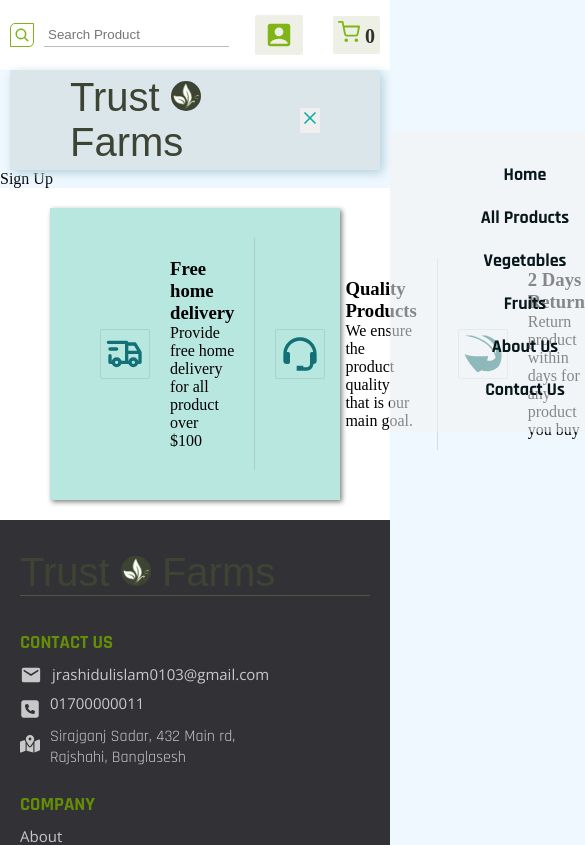
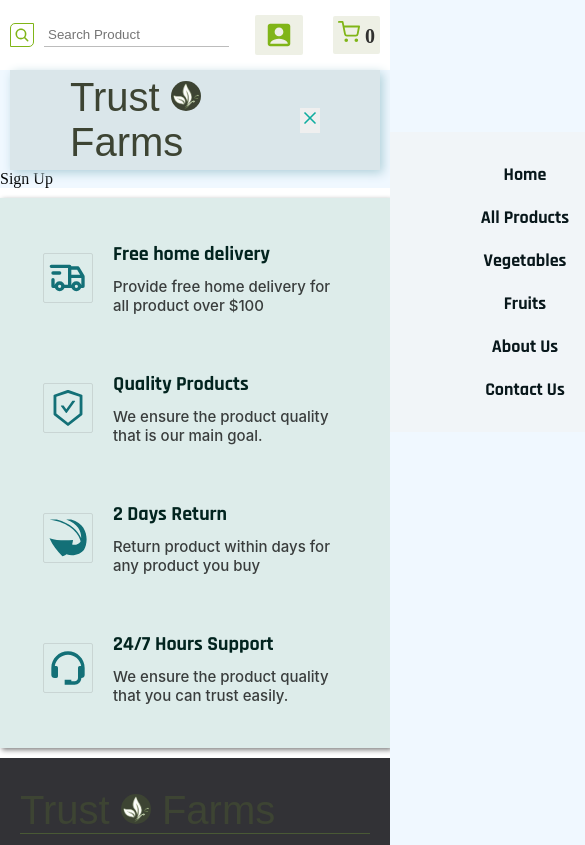
Before and after one commit to rashidulislamg71/trust-farms, a React (Vite) app: page /signup in a window 390 px wide. Shown: the top 845 px of the page, 585 px wide, since content can reach past the window. Built offline with nearby package versions, Linux system fonts and the light colour scheme; a web font is replaced by a local one.

Commit message:
our_services_responsive

```diff
--- a/src/Components/MainLayout/Our_Services/Our_Services.jsx
+++ b/src/Components/MainLayout/Our_Services/Our_Services.jsx
@@ -6,7 +6,7 @@ import styles from "./Our_Services.module.css";
 import { TbTruckDelivery } from "react-icons/tb";
 import { BiSupport } from "react-icons/bi";
 import { GiReturnArrow } from "react-icons/gi";
-import { FcApproval } from "react-icons/fc";
+import { AiOutlineSafetyCertificate } from "react-icons/ai";
 
 const Our_Services = () => {
   return (
@@ -27,7 +27,7 @@ const Our_Services = () => {
           </div>
           <div className={styles.our_service_content}>
             <div className={styles.service_icons}>
-              <BiSupport />
+              <AiOutlineSafetyCertificate />
             </div>
             <div className={styles.service_content}>
               <h3>Quality Products</h3>
@@ -49,7 +49,7 @@ const Our_Services = () => {
           </div>
           <div className={styles.our_service_content}>
             <div className={styles.service_icons}>
-              <FcApproval />
+              <BiSupport />
             </div>
             <div className={styles.service_content}>
               <h3>24/7 Hours Support</h3>
--- a/src/Components/MainLayout/Our_Services/Our_Services.module.css
+++ b/src/Components/MainLayout/Our_Services/Our_Services.module.css
@@ -1,3 +1,16 @@
+
+@import url('https://fonts.googleapis.com/css2?family=Fjalla+One&display=swap');
+
+@import url('https://fonts.googleapis.com/css2?family=Fjalla+One&family=Rajdhani:wght@300;400;500;600;700&display=swap');
+
+
+
+
+
+
+
+
+
 
 
 .our_services_styles{
@@ -5,15 +18,16 @@
 }
 
 .our_services_container{
-    padding: 20px 50px;
+    padding: 20px 30px;
     background-color: #ffff;
+    font-family: "Rajdhani", sans-serif;
+    font-weight: 600;
 }
 
 .our_services_inner_content{
-    display: flex;
-    align-items: center;
-    justify-content: space-between;
-    background-color: #b8e7df;
+    display: grid;
+    grid-template-columns: repeat(4, 1fr);
+    background-color: #ddecea;
     padding: 30px;
     box-shadow: 2px 2px 5px grey;
 }
@@ -24,7 +38,7 @@
     justify-content: center;
     align-items: center;
     gap: 20px;
-    border-right: 1px solid rgba(128, 128, 128, 0.253);
+    border-right: 6px solid rgba(128, 128, 128, 0.253);
     padding: 20px;
 }
 
@@ -43,5 +57,51 @@
     color: rgb(19, 112, 119);
 }
 
-.service_content h3{}
-.service_content p{}
+.service_content h3{
+    font-size: 20px;
+    padding-bottom: 10px;
+    color: #02241f;
+}
+
+.service_content p{
+    font-family: "Inter", sans-serif;
+    font-weight: 500;
+    color: rgba(0, 0, 0, 0.74);
+    font-size: 15px;
+}
+
+
+
+/** Responsive CSS Start **/
+
+@media only screen and (max-width: 1024px) {
+    .our_services_container {
+        padding: 20px 25px;
+    }
+
+    .our_services_inner_content {
+        grid-template-columns: repeat(2, 1fr);
+        gap: 20px;
+        padding: 25px;
+    }
+
+    .our_service_content {
+        gap: 20px;
+        padding: 18px;
+        border-right: none;
+    }
+
+
+}
+
+@media only screen and (max-width: 720px) {
+    .our_services_container {
+        padding: 10px 0px;
+    }
+
+    .our_services_inner_content {
+        grid-template-columns: 1fr;
+    }
+}
+
+/** Responsive CSS End **/
```
